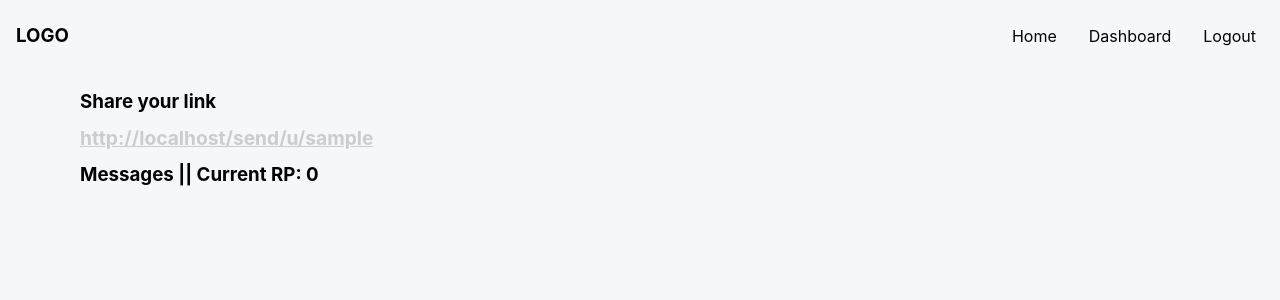
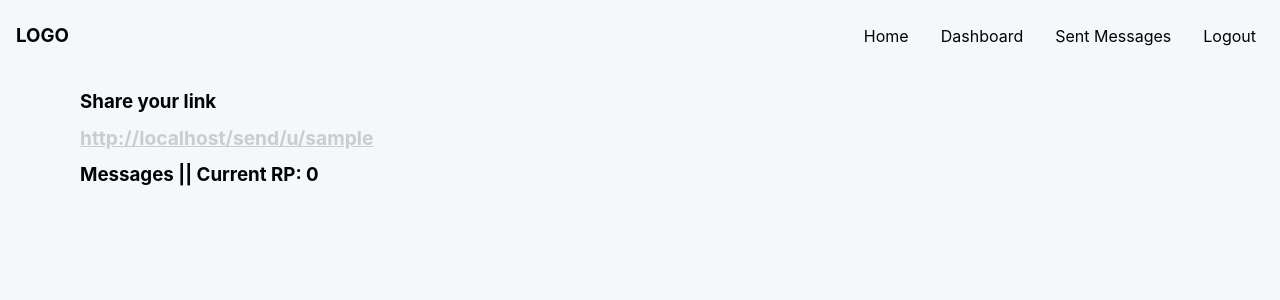
Before and after one commit to Jiseeeh/cvsu-anon, a Django app: page /dashboard/ in a window 1280 px wide. Shown: the top 300 px of the page. Run offline with Django 4.2, Linux system fonts and the light colour scheme; the visitor is signed in with stand-in values (Sample User, id 1); data that the repository does not hold is empty.

Commit message:
Add "Sent Messages" link to navigation

```diff
--- a/cvsu_anon_app/templates/base.html
+++ b/cvsu_anon_app/templates/base.html
@@ -45,6 +45,7 @@
             <li class="nav__link"><a href="{% url 'homepage' %}">Home</a></li>
             <li class="nav__link"><a href="{% url 'dashboard' %}">Dashboard</a></li>
             {% if user.is_authenticated %}
+            <li class="nav__link"><a href="{% url 'sent_messages' %}">Sent Messages</a></li>
             <li class="nav__link"><a href="{% url 'logout' %}">Logout</a></li>
             {% else %}
             <li class="nav__link"><a href="{% url 'login' %}">Login</a></li>
```
